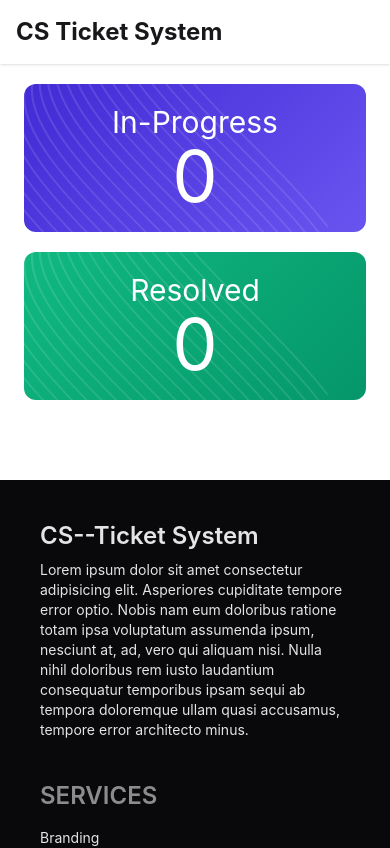
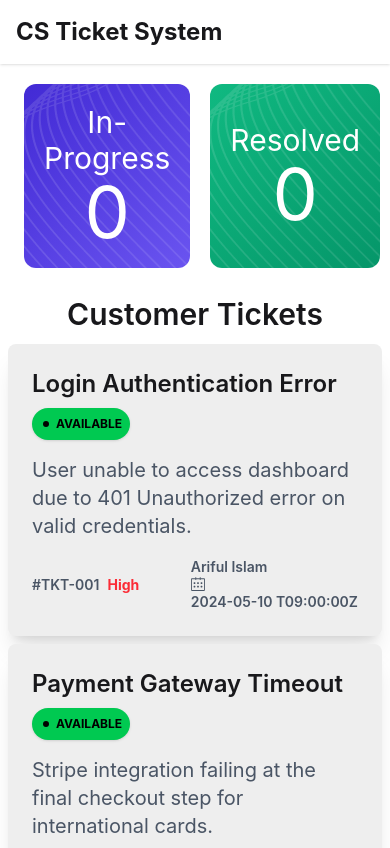
Before and after one commit to webdiv-rakib/CS-Ticket-System, a React (Vite) app: page / in a window 390 px wide. Shown: the top 848 px of the page. Built offline with nearby package versions, Linux system fonts and the light colour scheme.

Commit message:
customer tickets responsive complete

```diff
--- a/src/App.jsx
+++ b/src/App.jsx
@@ -72,12 +72,12 @@ function App() {
       <Hero
         inProgressCount={inProgress.length} resolveCount={resolve.length}></Hero>
 
-      {/* <CustomerTickets
+      <CustomerTickets
         tickets={tickets}
         handleAddToInProgress={handleAddToInProgress}
         inProgress={inProgress}
         resolve={resolve}
-        handleComplete={handleComplete}></CustomerTickets> */}
+        handleComplete={handleComplete}></CustomerTickets>
 
       <Footer></Footer>
     </>
--- a/src/components/CustomerTicket/CustomerTicket.jsx
+++ b/src/components/CustomerTicket/CustomerTicket.jsx
@@ -12,11 +12,11 @@ const CustomerTicket = ({ ticket, handleAddToInProgress }) => {
     return (
         <div className="card bg-base-300 shadow-xl" onClick={() => handleAddToInProgress(ticket)}>
             <div className="card-body space-y-2">
-                <div className='flex justify-between'>
+                <div className='md:flex md:justify-between md:items-center'>
                     <div>
                         <h1 className='text-2xl font-semibold'>{title}</h1>
                     </div>
-                    <div className={`p-2 rounded-2xl font-bold text-xs uppercase shadow-sm ${statusBg} flex items-center gap-1`}>
+                    <div className={`p-2 rounded-2xl font-bold text-xs uppercase shadow-sm ${statusBg} flex items-center gap-1 w-max mt-2`}>
                         <div>
                             <GoDotFill></GoDotFill>
                         </div>
@@ -39,7 +39,7 @@ const CustomerTicket = ({ ticket, handleAddToInProgress }) => {
                     </div>
 
 
-                    <div className='flex items-center gap-2'>
+                    <div className='md:flex md:items-center gap-2'>
                         <div>
                             <p>{customer}</p>
                         </div>
--- a/src/components/CustomerTickets/CustomerTickets.jsx
+++ b/src/components/CustomerTickets/CustomerTickets.jsx
@@ -4,10 +4,10 @@ import Task from '../Task/Task';
 
 const CustomerTickets = ({ tickets, handleAddToInProgress, handleComplete, inProgress, resolve }) => {
     return (
-        <div className='flex justify-between gap-10 px-30 mt-10'>
-            <div className='md:w-3/4'>
-                <h1 className='text-3xl font-semibold'>Customer Tickets</h1>
-                <div className='grid grid-cols-2 gap-8 mt-5'>
+        <div className='md:flex md:justify-between md:gap-10 md:px-30 md:mt-10 mt-5'>
+            <div className='md:w-3/4 p-2'>
+                <h1 className='text-3xl font-semibold text-center md:text-left'>Customer Tickets</h1>
+                <div className='md:grid md:grid-cols-2 md:gap-8 md:mt-5 flex flex-col gap-2 mt-3'>
                     {
                         tickets.map(ticket => <CustomerTicket key={ticket.id} ticket={ticket} handleAddToInProgress={handleAddToInProgress}></CustomerTicket>)
                     }
@@ -28,9 +28,11 @@ const CustomerTickets = ({ tickets, handleAddToInProgress, handleComplete, inPro
                 <div>
                     <h1 className='text-2xl font-semibold'>Resolved Task</h1>
                     <p className='text-gray-400'>No resolved Tasks yet</p>
-                    {
-                        resolve.map(ticket => <ResolvedTask key={resolve.id} ticket={ticket}></ResolvedTask>)
-                    }
+                    <div>
+                        {
+                            resolve.map(ticket => <ResolvedTask key={resolve.id} ticket={ticket}></ResolvedTask>)
+                        }
+                    </div>
                 </div>
             </div>
         </div>
--- a/src/components/Hero/Hero.jsx
+++ b/src/components/Hero/Hero.jsx
@@ -2,12 +2,12 @@ import React from 'react';
 import './Hero.css'
 const Hero = ({ inProgressCount, resolveCount }) => {
     return (
-        <div className='inter md:flex md:items-center md:justify-between md:px-30 md:mt-15 gap-5 text-white mt-5 px-6'>
+        <div className='inter md:flex md:items-center md:justify-between md:px-30 md:mt-15 gap-5 text-white mt-5 px-6 flex'>
             <div className='text-3xl md:w-1/2 text-center md:h-60 flex flex-col justify-center rounded-xl bg-in-progress-1 p-5'>
                 <h1>In-Progress</h1>
                 <h1 className='text-7xl'>{inProgressCount || 0}</h1>
             </div>
-            <div className='text-3xl md:w-1/2 md:h-60 text-center flex flex-col justify-center rounded-xl bg-resolve mt-5 p-5'>
+            <div className='text-3xl md:w-1/2 md:h-60 text-center flex flex-col justify-center rounded-xl bg-resolve p-5'>
                 <h1>Resolved</h1>
                 <h1 className='text-7xl'>{resolveCount || 0}</h1>
             </div>
```
